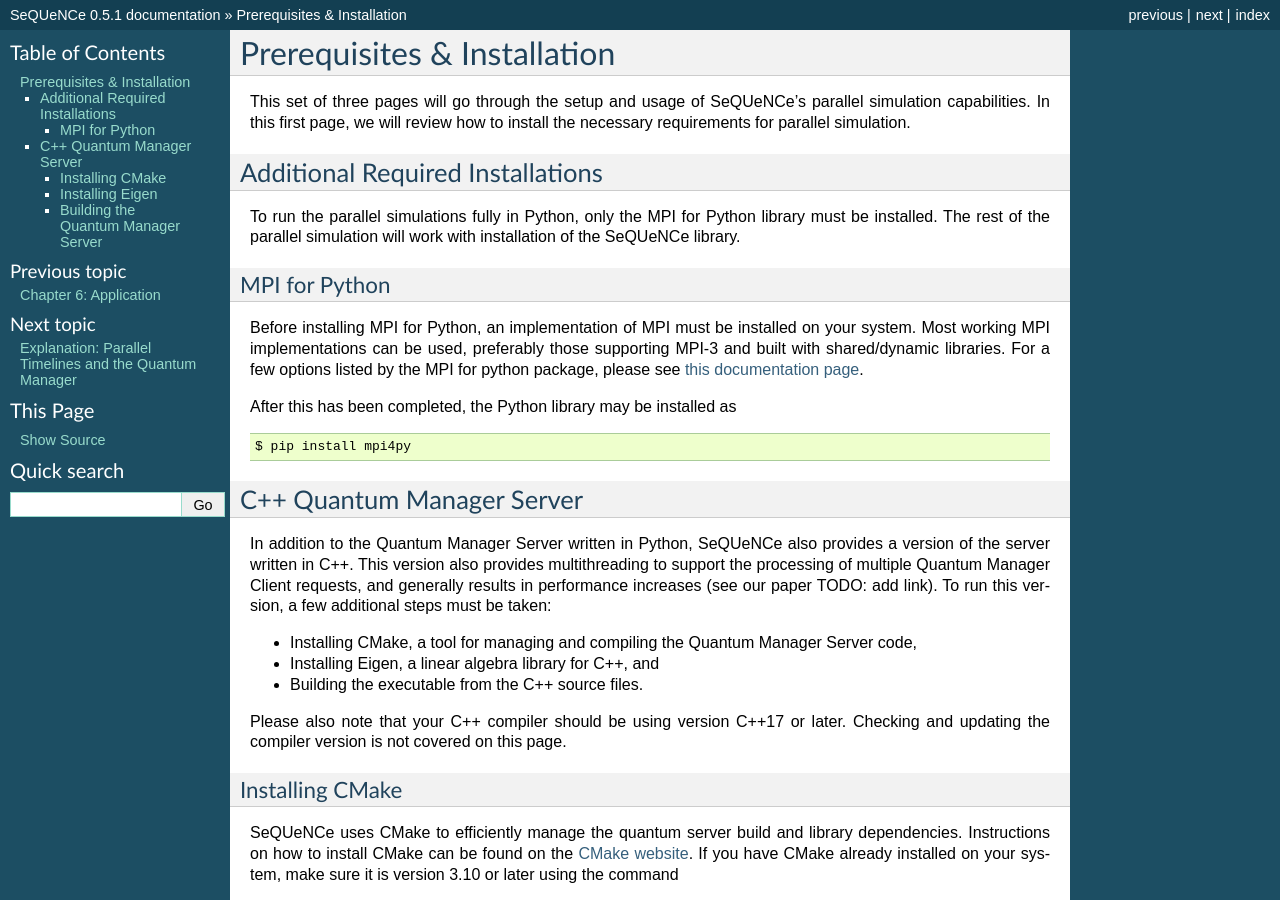
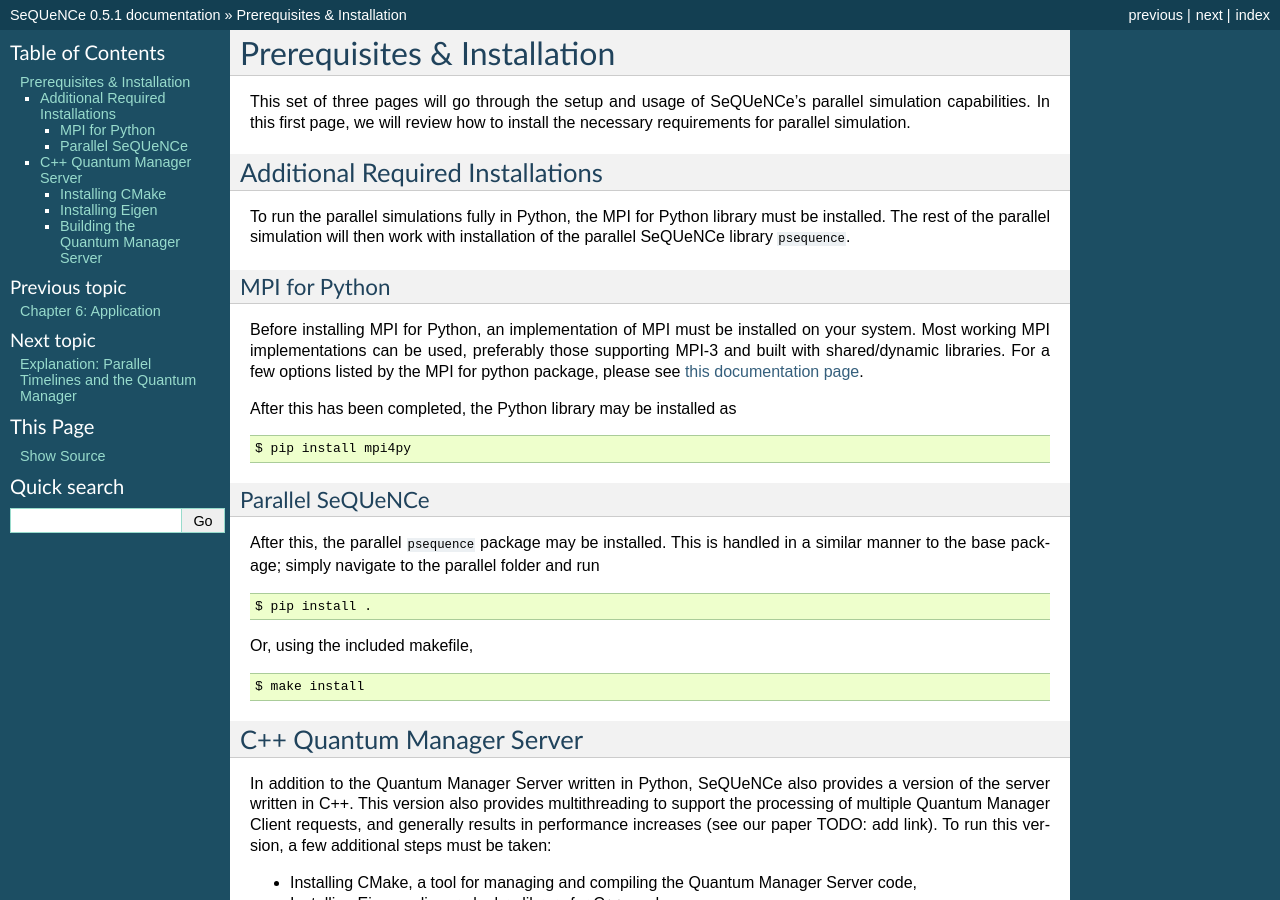
Before and after one commit to sequence-toolbox/SeQUeNCe, a Sphinx documentation site: the page built from docs/source/parallel/install/prerequisite.md, in a window 1280 px wide and 900 px high. Built offline with Sphinx 7.4.7, drawn with Linux system fonts in a browser that asks for light colours.

Commit message:
Update installation instructions WRT mpi4py; remove unnecessary branch from workflow config

````diff
--- a/docs/source/parallel/install/prerequisite.md
+++ b/docs/source/parallel/install/prerequisite.md
@@ -3,7 +3,8 @@
 This set of three pages will go through the setup and usage of SeQUeNCe's parallel simulation capabilities. In this first page, we will review how to install the necessary requirements for parallel simulation.
 
 ## Additional Required Installations
-To run the parallel simulations fully in Python, only the MPI for Python library must be installed. The rest of the parallel simulation will work with installation of the SeQUeNCe library.
+To run the parallel simulations fully in Python, the MPI for Python library must be installed.
+The rest of the parallel simulation will then work with installation of the parallel SeQUeNCe library `psequence`.
 
 ### MPI for Python
 Before installing MPI for Python, an implementation of MPI must be installed on your system. Most working MPI implementations can be used, preferably those supporting MPI-3 and built with shared/dynamic libraries. For a few options listed by the MPI for python package, please see [this documentation page](https://mpi4py.readthedocs.io/en/stable/appendix.html#building-mpi).
@@ -11,6 +12,17 @@ Before installing MPI for Python, an implementation of MPI must be installed on
 After this has been completed, the Python library may be installed as
 ```
 $ pip install mpi4py
+```
+
+### Parallel SeQUeNCe
+After this, the parallel `psequence` package may be installed.
+This is handled in a similar manner to the base package; simply navigate to the parallel folder and run
+```
+$ pip install .
+```
+Or, using the included makefile,
+```
+$ make install
 ```
 
 ## C++ Quantum Manager Server
````
Also changed, not shown: README.md (+0 -3 lines), parallel/README.md, 1 other file.
